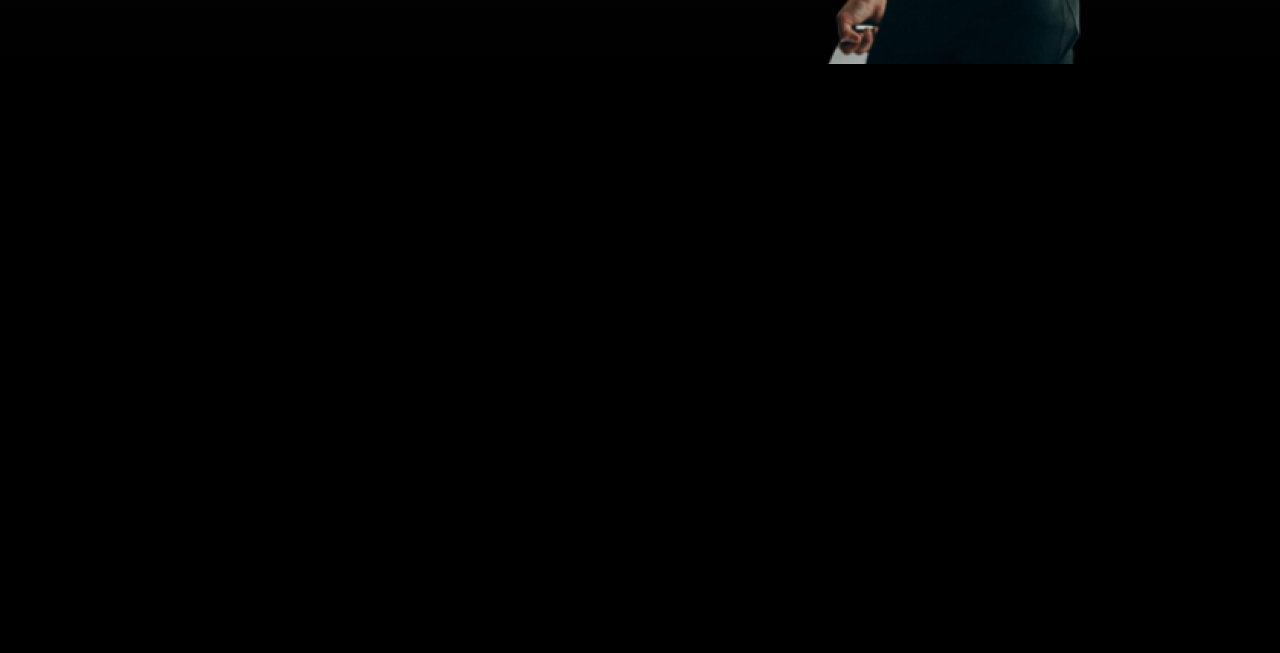
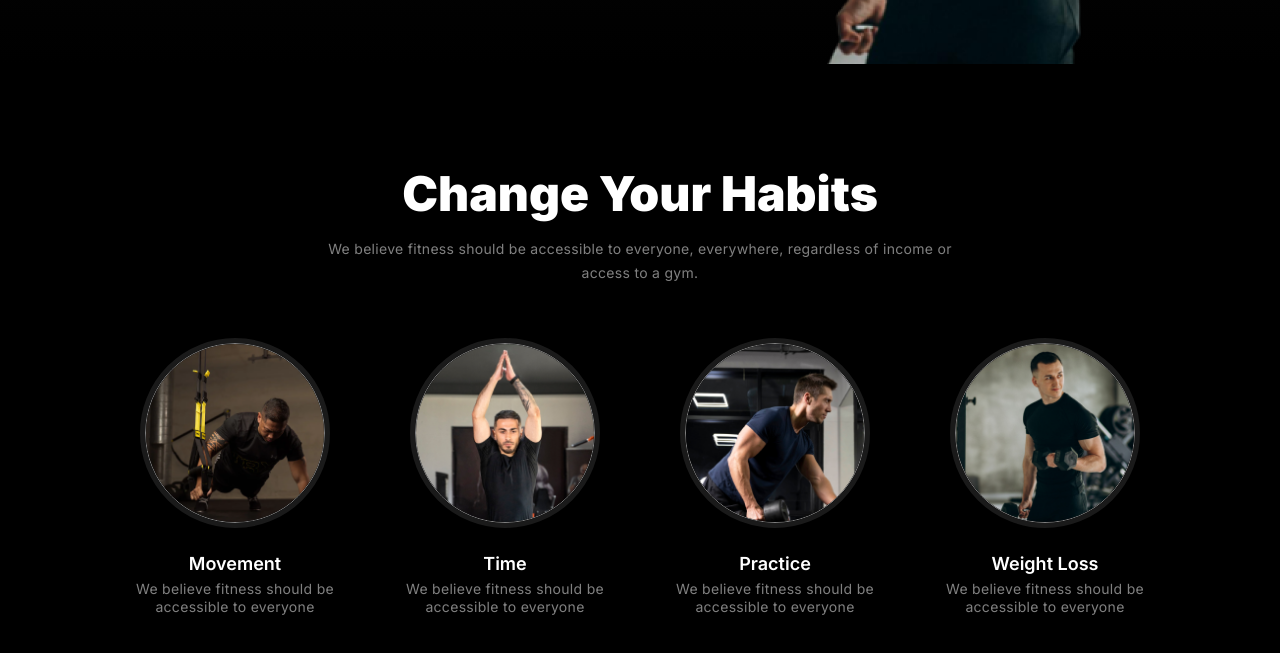
Before and after one commit to Motiur-Rahman-Dhrubo/Assignment-2, a plain HTML site: page index.html in a window 1280 px wide. Shown: the part 651-1304 px from the top of the page. Before the commit the page ends 800 px from the top, so only its background shows below. Drawn offline with Linux system fonts and the light colour scheme.

Commit message:
your habits section done

```diff
--- a/index.html
+++ b/index.html
@@ -59,7 +59,38 @@
 
 
     <main>
-
+        <!-- your-habits-starts -->
+        <div class="your-habits">
+            <div class="container">
+                <div class="habits-text">
+                    <h2>Change Your Habits</h2>
+                    <p>We believe fitness should be accessible to everyone, everywhere, regardless of income or <br> access to a gym.</p>
+                </div>
+                <div class="img-section">
+                    <div class="img-box">
+                        <img src="assets/images/image_3.png" alt="A man giving push-up">
+                        <h2>Movement</h2>
+                        <p>We believe fitness should be <br> accessible to everyone</p>
+                    </div>
+                    <div class="img-box">
+                        <img src="assets/images/image_2.png" alt="A man hands up">
+                        <h2>Time</h2>
+                        <p>We believe fitness should be <br> accessible to everyone</p>
+                    </div>
+                    <div class="img-box">
+                        <img src="assets/images/image_4.png" alt="A man with dumble">
+                        <h2>Practice</h2>
+                        <p>We believe fitness should be <br> accessible to everyone</p>
+                    </div>
+                    <div class="img-box">
+                        <img src="assets/images/image_5.png" alt="A man with two dumble">
+                        <h2>Weight Loss</h2>
+                        <p>We believe fitness should be <br> accessible to everyone</p>
+                    </div>
+                </div>
+            </div>
+        </div>
+        <!-- your-habits-ends -->
     </main>
     <footer>
 
--- a/style/style.css
+++ b/style/style.css
@@ -186,11 +186,66 @@ nav {
 /* header-ends-here */
 
 
-
-
-
-
-
+/* your-habits-starts */
+.your-habits {
+    margin-top: 100px;
+    margin-bottom: 100px;
+}
+.your-habits .container {
+    min-height: 452px;
+}
+.habits-text h2 {
+    color: rgb(255, 255, 255);
+    font-size: 48px;
+    font-weight: 900;
+    text-align: center;
+    margin-bottom: 14px;
+}
+.habits-text p {
+    color: rgba(255, 255, 255, 0.5);
+    font-size: 14px;
+    font-weight: 400;
+    line-height: 24px;
+    letter-spacing: 0.3px;
+    text-align: center;
+    margin-bottom: 58px;
+}
+.img-section {
+    display: flex;
+    gap: 40px;
+    justify-content: center;
+}
+.img-box {
+    width: 230px;
+    min-height: 275px;
+    display: flex;
+    flex-direction: column;
+    align-items: center;
+}
+.img-box img {
+    height: 180px;
+    width: 180px;
+    border-radius: 50%;
+    border: 1px rgba(255, 255, 255, 0.5) solid;
+    outline: 5px #1A1A1A solid;
+    margin-bottom: 30px;
+}
+.img-box h2 {
+    color: rgb(255, 255, 255);
+    font-size: 18px;
+    font-weight: 600;
+    text-align: center;
+    margin-bottom: 6px;
+}
+.img-box p {
+    color: rgba(255, 255, 255, 0.5);
+    font-size: 14px;
+    font-weight: 400;
+    line-height: 18px;
+    letter-spacing: 0.3px;
+    text-align: center;
+}
+/* your-habits-ends */
 
 
 
```
